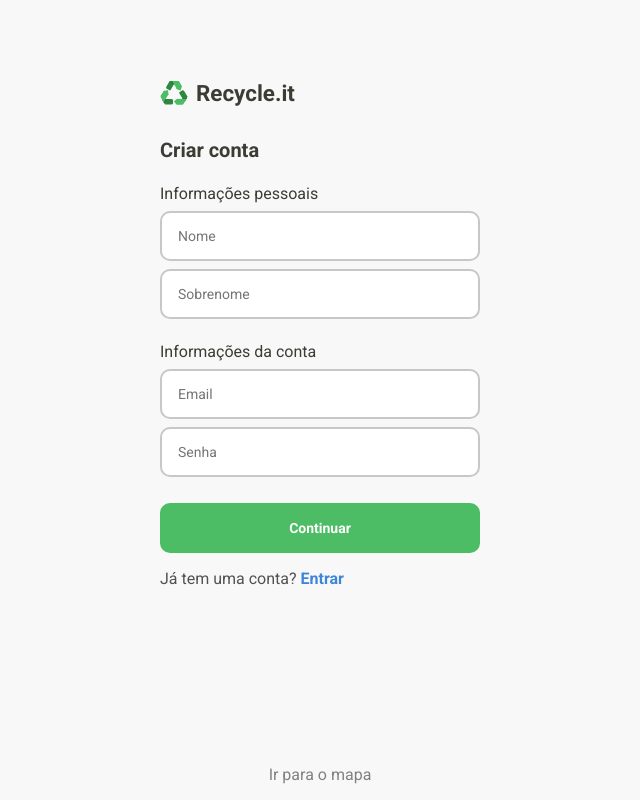
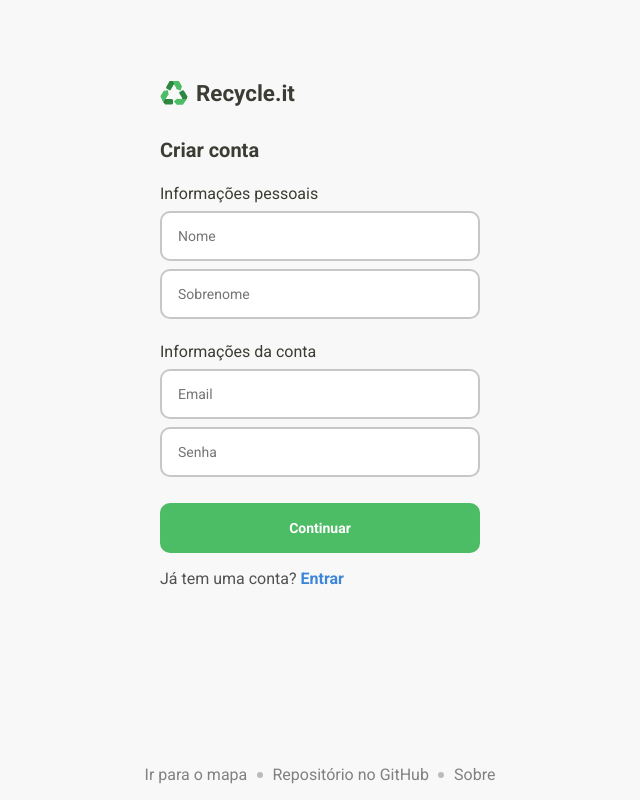
Before and after one commit to gjoao11/recycleit, a Next.js app: page /signup in a window 1280 px wide. Shown: the whole page, without its empty margins (320-960 px from the left). Built offline with nearby package versions, Linux system fonts and the light colour scheme; no server answers.

Commit message:
Add links to info and github on the auth pages

```diff
--- a/src/components/LateralMenu/UserMenu/index.tsx
+++ b/src/components/LateralMenu/UserMenu/index.tsx
@@ -45,11 +45,13 @@ export function UserMenu({ toggleLateralMenuVisibility }: UserMenuProps) {
 
             <MenuOption>
               <GoMarkGithub size={20} color="var(--text)" />
-              <Link href="https://github.com/gjoao11/recycleit"><a target="_blank"><span>GitHub do projeto</span></a></Link>
+              <a href="https://github.com/gjoao11/recycleit" target="_blank" rel='noreferrer'>
+                <span>Repositório no GitHub</span>
+              </a>
             </MenuOption>
 
             <MenuOption onClick={() => {
-              router.push(`/users/${user.id}/info`);
+              router.push(`/info`);
               toggleLateralMenuVisibility();
             }}>
               <MdInfo size={20} color="var(--text)" />
--- a/src/pages/signin.tsx
+++ b/src/pages/signin.tsx
@@ -93,6 +93,8 @@ export default function SignIn() {
 
       <div className={styles.otherLinks}>
         <Link href="/"><a>Ir para o mapa</a></Link>
+        <a href="https://github.com/gjoao11/recycleit">Repositório no GitHub</a>
+        <Link href="/info"><a>Sobre</a></Link>
       </div>
     </div>
   )
--- a/src/pages/signup.tsx
+++ b/src/pages/signup.tsx
@@ -137,6 +137,8 @@ export default function SignUp() {
 
       <div className={styles.otherLinks}>
         <Link href="/"><a>Ir para o mapa</a></Link>
+        <a href="https://github.com/gjoao11/recycleit">Repositório no GitHub</a>
+        <Link href="/info"><a>Sobre</a></Link>
       </div>
     </div>
   )
--- a/src/styles/SignIn.module.scss
+++ b/src/styles/SignIn.module.scss
@@ -40,13 +40,31 @@
     justify-content: center;
     align-items: center;
 
+    position: absolute;
+    bottom: 1rem;
+    left: 0;
+
+    width: 100%;
+
     a {
       color: var(--placeholder);
       font-weight: 400;
+
+      display: flex;
+      align-items: center;
 
       &:hover {
         text-decoration: underline;
       }
     }
+
+    a:not(:last-child)::after {
+      content: '';
+      height: 6px;
+      width: 6px;
+      border-radius: 50%;
+      background-color: #bbb;
+      margin: 0 0.6rem;
+    }
   }
 }
```
Also changed, not shown: src/pages/info.tsx (added, +42 -0 lines), src/pages/users/[userId]/info/index.tsx (deleted, +0 -41 lines).
